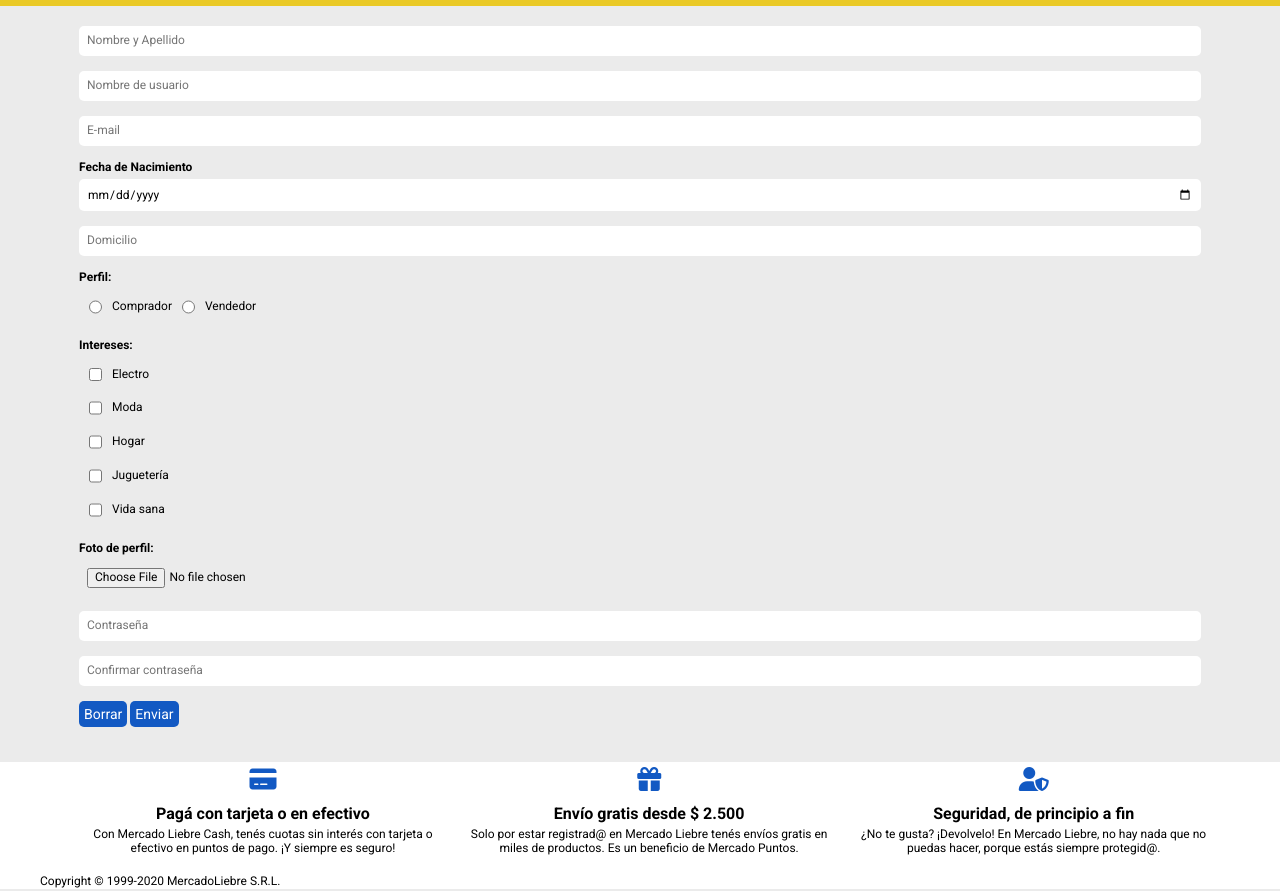
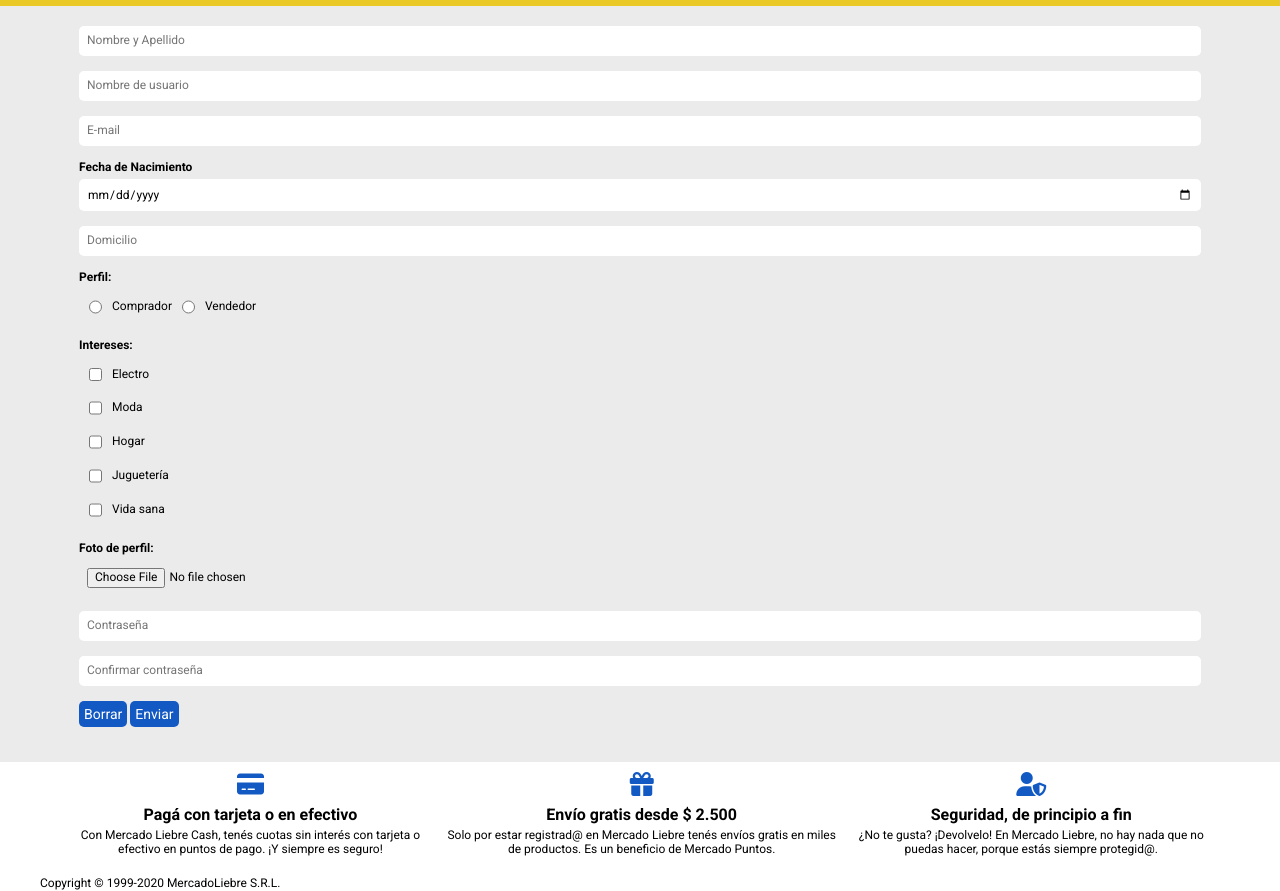
Before and after one commit to Florsecco/mercado-liebre, a website: page views/crea-tu-cuenta.html in a window 1280 px wide. Shown: the part 117-1008 px from the top of the page. Drawn offline with Linux system fonts and the light colour scheme.

Commit message:
mejorando en html

```diff
--- a/public/css/styles.css
+++ b/public/css/styles.css
@@ -41,7 +41,8 @@ h4 {
 h5 {
   font-size: 16px;
   margin-bottom: 5px;
-  margin-top: 10px;
+  margin-top: 5px;
+  margin-bottom: 5px;
 }
 img {
   width: 100%;
@@ -174,12 +175,13 @@ ul li a {
   max-width: 1200px;
   margin: auto;
 }
-.iconos {
+.clase-footer i {
   color: #1259c3;
   font-size: 2em;
-  margin-bottom: 10px;
+  margin-bottom: 5px;
+  margin-top: 5px;
 }
-.iconos:hover{
+.clase-footer i:hover{
   color:  #0022AA;
 }
 /*formularios*/
--- a/views/crea-tu-cuenta.html
+++ b/views/crea-tu-cuenta.html
@@ -67,7 +67,7 @@
         <i class="fas fa-bars"></i>
       </div>
     </header>
-    <main class="home-princ">
+    <main>
       <form action="" method="POST" class="create-form">
         <div class="control-form">
           <input type="text" name="nombre" class="control" placeholder="Nombre y Apellido" minlength="5" />
@@ -117,21 +117,20 @@
     <footer>
       <div class="clase-footer">
         <section class="sector">
-          <br>
           <div>
-          <div class="iconos"><i class="fa-solid fa-credit-card"></i></div>
+            <i class="fa-solid fa-credit-card"></i>
             <h5>Pagá con tarjeta o en efectivo</h5>
             <p>Con Mercado Liebre Cash, tenés cuotas sin interés con tarjeta o efectivo en puntos de pago. ¡Y siempre es
               seguro!</p>
           </div>
           <div>
-          <div class="iconos"><i class="fa-solid fa-gift"></i></div>
+            <i class="fa-solid fa-gift"></i>
             <h5>Envío gratis desde $ 2.500</h5>
             <p>Solo por estar registrad@ en Mercado Liebre tenés envíos gratis en miles de productos. Es un beneficio de
               Mercado Puntos.</p>
           </div>
           <div>
-          <div class="iconos"><i class="fa-solid fa-user-shield"></i></div>
+            <i class="fa-solid fa-user-shield"></i>
             <h5>Seguridad, de principio a fin</h5>
             <p>¿No te gusta? ¡Devolvelo! En Mercado Liebre, no hay nada que no puedas hacer, porque estás siempre protegid@.
             </p>
```
Also changed, not shown: views/home.html (+3 -6 lines), views/ingresa.html (+19 -8 lines). Lines whose indentation alone changed are shown as unchanged.
